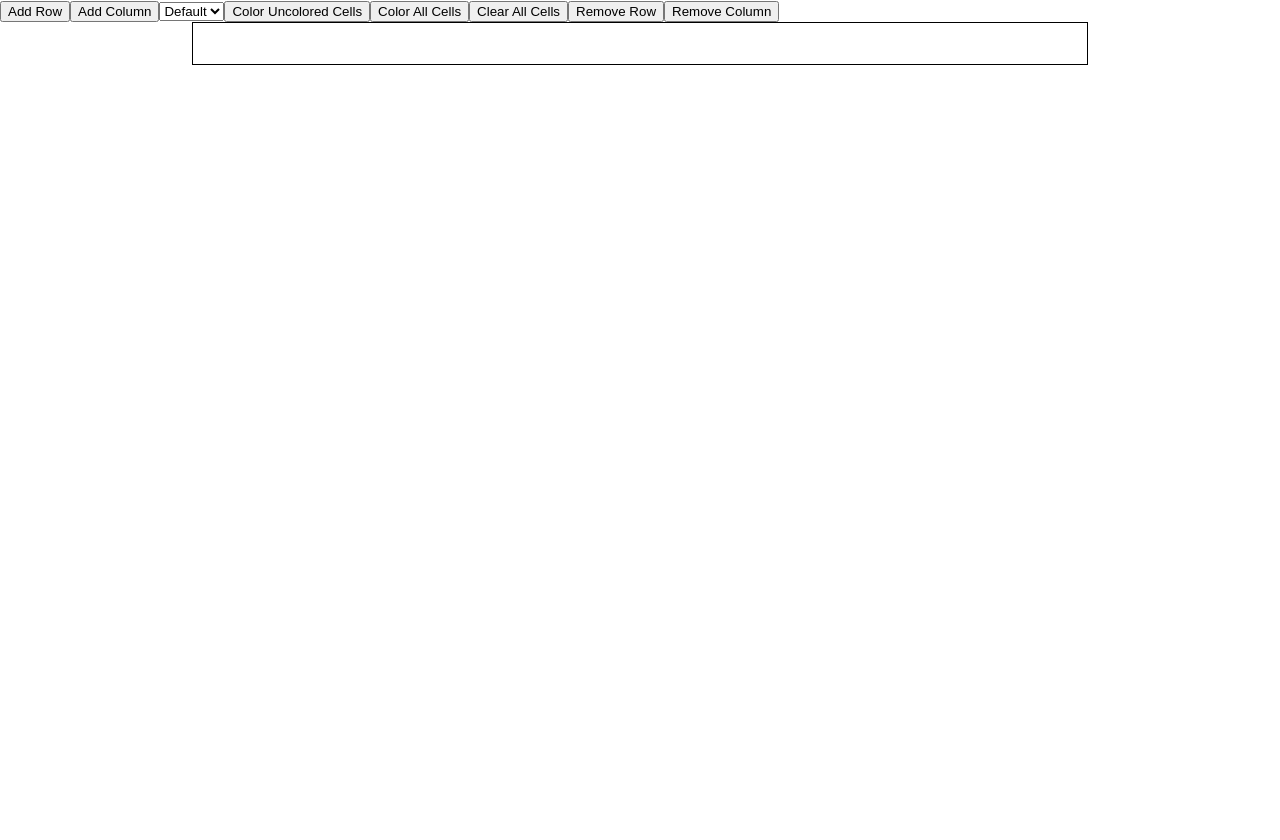
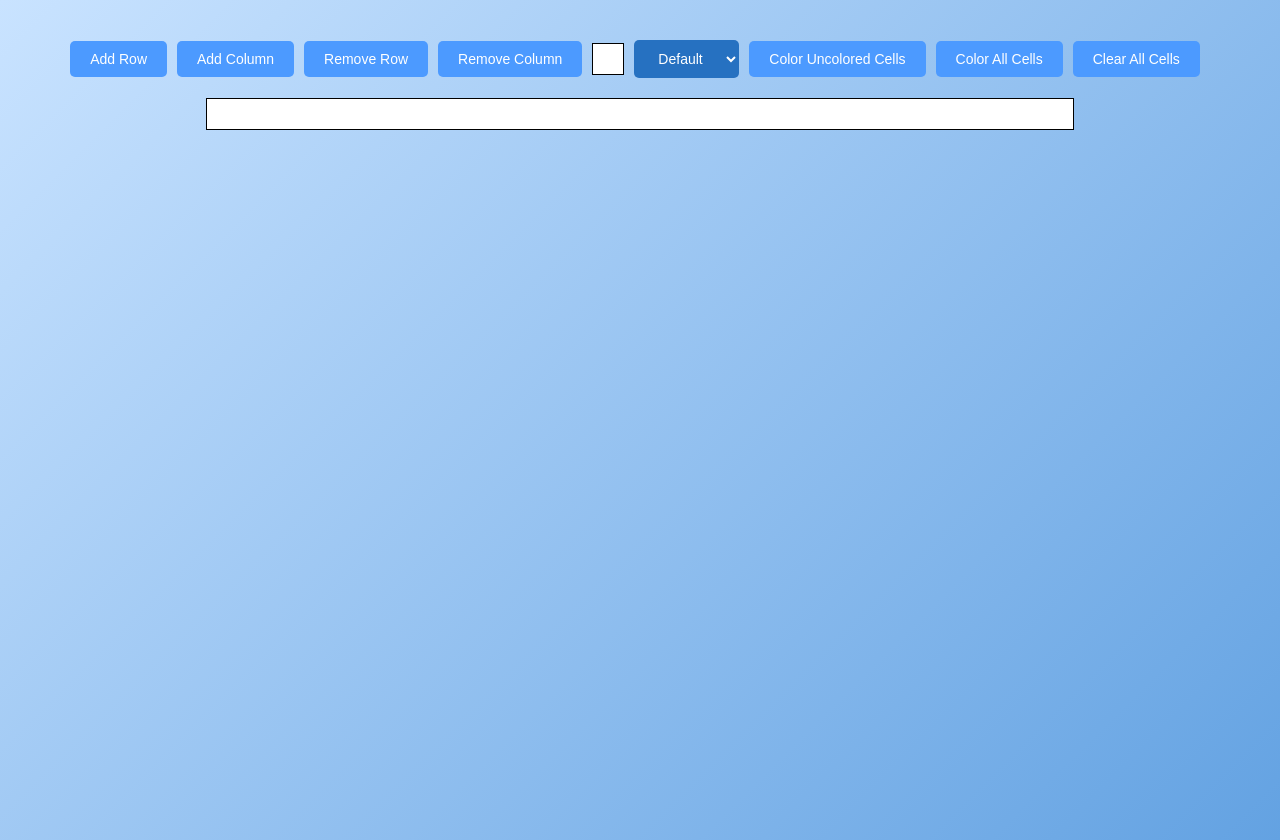
Before and after one commit to AleHS01/ttp-assigment-dom-3-react, a React (Create React App) app in the folder dom-with-react-app/: page / in a window 1280 px wide. Before the commit the page ends 800 px from the top, so only its background shows below. Built offline with nearby package versions, Linux system fonts and the light colour scheme.

Commit message:
style finish, fix some issues and there is bugs(click a cell and change color)

```diff
--- a/dom-with-react-app/src/App.css
+++ b/dom-with-react-app/src/App.css
@@ -42,13 +42,16 @@
 } */
 
 /* Table styling */
+
+body {
+  background: linear-gradient(135deg, #c9e3ff, #63a2e2);
+  padding: 20px;
+  border-radius: 10px;
+  height: 100vh;
+  overflow-y: hidden;
+}
 .main-container {
-  width: 100%;
-}
-.table-container {
-  width: 100%;
-  display: flex;
-  justify-content: center;
+  display: grid;
   align-items: center;
 }
 
@@ -58,14 +61,43 @@ table {
   width: 70%;
   min-width: 250px;
   max-width: 1200px;
-  margin: 0 auto;
+  margin: 20px auto;
 }
 
 table td {
   border: 1px solid black;
-  padding: 8px;
+  padding: 15px;
   text-align: center;
-  background-color: transparent;
-  width: 10px;
-  height: 25px;
+  background-color: white;
 }
+
+.button-container {
+  display: flex;
+  justify-content: center;
+  align-items: center;
+  margin-top: 20px;
+}
+
+.button-container button,
+select {
+  background-color: #4c9aff;
+  color: #fff;
+  border: none;
+  padding: 10px 20px;
+  margin-right: 10px;
+  border-radius: 5px;
+  font-size: 14px;
+  cursor: pointer;
+  transition: background-color 0.3s ease;
+}
+.button-container button:hover,
+select {
+  background-color: #2671c1;
+}
+
+.button-container .color-preview {
+  width: 30px;
+  height: 30px;
+  border: 1px solid #000;
+  margin-right: 10px;
+}
--- a/dom-with-react-app/src/components/AppComponent.jsx
+++ b/dom-with-react-app/src/components/AppComponent.jsx
@@ -6,7 +6,7 @@ class AppComponent extends Component {
     super(props);
     this.state = {
       table: [[""]],
-      cellColor: "transparent",
+      cellColor: "white",
       isDragging: false,
       startCell: null,
     };
@@ -79,7 +79,7 @@ class AppComponent extends Component {
 
     const updatedTable = table.map((row) =>
       row.map((cell) => {
-        if (cell === "" || cell === "transparent") return color;
+        if (cell === "" || cell === "white") return color;
         return cell;
       })
     );
@@ -105,10 +105,10 @@ class AppComponent extends Component {
 
   clearAllCells() {
     const table = this.state.table;
-    const color = "transparent";
+    const color = "white";
     const updatedTable = table.map((row) =>
       row.map((cell) => {
-        if (cell !== "transparent") return color;
+        if (cell !== "white") return color;
         return cell;
       })
     );
@@ -195,12 +195,18 @@ class AppComponent extends Component {
           <button id="addColumn" onClick={this.addColumn}>
             Add Column
           </button>
+          <button onClick={this.removeRow}>Remove Row</button>
+          <button onClick={this.removeColumn}>Remove Column</button>
+          <div
+            className="color-preview"
+            style={{ backgroundColor: this.state.cellColor }}
+          ></div>
           <select
             id="dropdown"
             onChange={this.selectColor}
             value={this.state.cellColor}
           >
-            <option value="transparent">Default</option>
+            <option value="white">Default</option>
             <option value="red">Red</option>
             <option value="blue">Blue</option>
             <option value="green">Green</option>
@@ -211,8 +217,6 @@ class AppComponent extends Component {
           </button>
           <button onClick={this.colorAllCells}>Color All Cells</button>
           <button onClick={this.clearAllCells}>Clear All Cells</button>
-          <button onClick={this.removeRow}>Remove Row</button>
-          <button onClick={this.removeColumn}>Remove Column</button>
         </div>
 
         <Table
```
